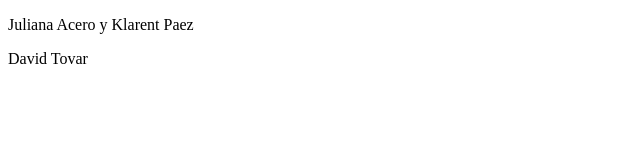
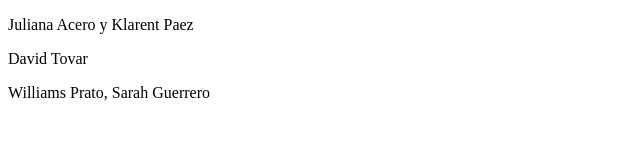
Before and after one commit to JonnathanVrussi/miprimerrepositorio4a, a plain HTML site: page index.html in a window 1280 px wide. Shown: the whole page, without its empty margins (0-640 px from the left). Drawn offline with Linux system fonts and the light colour scheme.

Commit message:
Update index.html

```diff
--- a/index.html
+++ b/index.html
@@ -8,5 +8,6 @@
 <body>
     <p> Juliana Acero y Klarent Paez </p>
     <p>David Tovar</p>
+    <p>Williams Prato, Sarah Guerrero</p>
 </body>
 </html>
```
